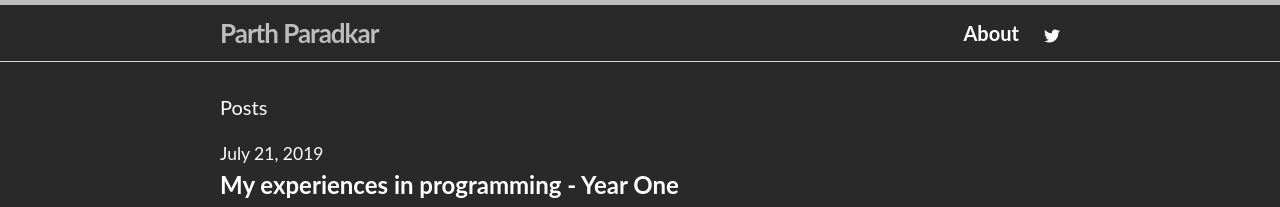
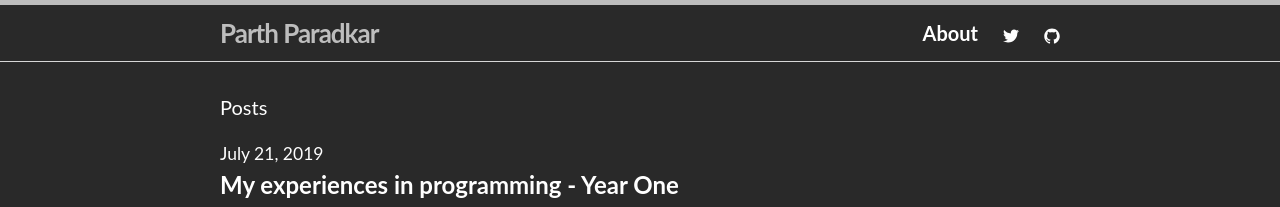
Before and after one commit to tweet-sevak/thescriptninja.github.io, a Jekyll site: the page built from index.html, in a window 1280 px wide. Shown: the top 207 px of the page. Built offline with Jekyll 4.4.1, drawn with Linux system fonts in a browser that asks for light colours.

Commit message:
Update header.html

```diff
--- a/_includes/header.html
+++ b/_includes/header.html
@@ -19,7 +19,8 @@
             <a class="page-link" style="font-weight:bold" href="{{ my_page.url | prepend: site.baseurl }}">{{ my_page.title }}</a>
             {% endif %}
           {% endfor %}
-          <a class="page-link" href="https://twitter.com/{{ include.twitter_username }}"><span class="icon icon--twitter">{% include icon-twitter.svg %}</span></a>
+          <a class="page-link" style="font-weight:bold" href="https://twitter.com/thescriptninja_"><span class="icon icon--twitter">{% include icon-twitter.svg %}</span></a>
+          <a class="page-link" style="font-weight:bold" href="https://github.com/thescriptninja"><span class="icon icon--github">{% include icon-github.svg %}</span></a>
         </div>
       </div>
     </nav>
```
